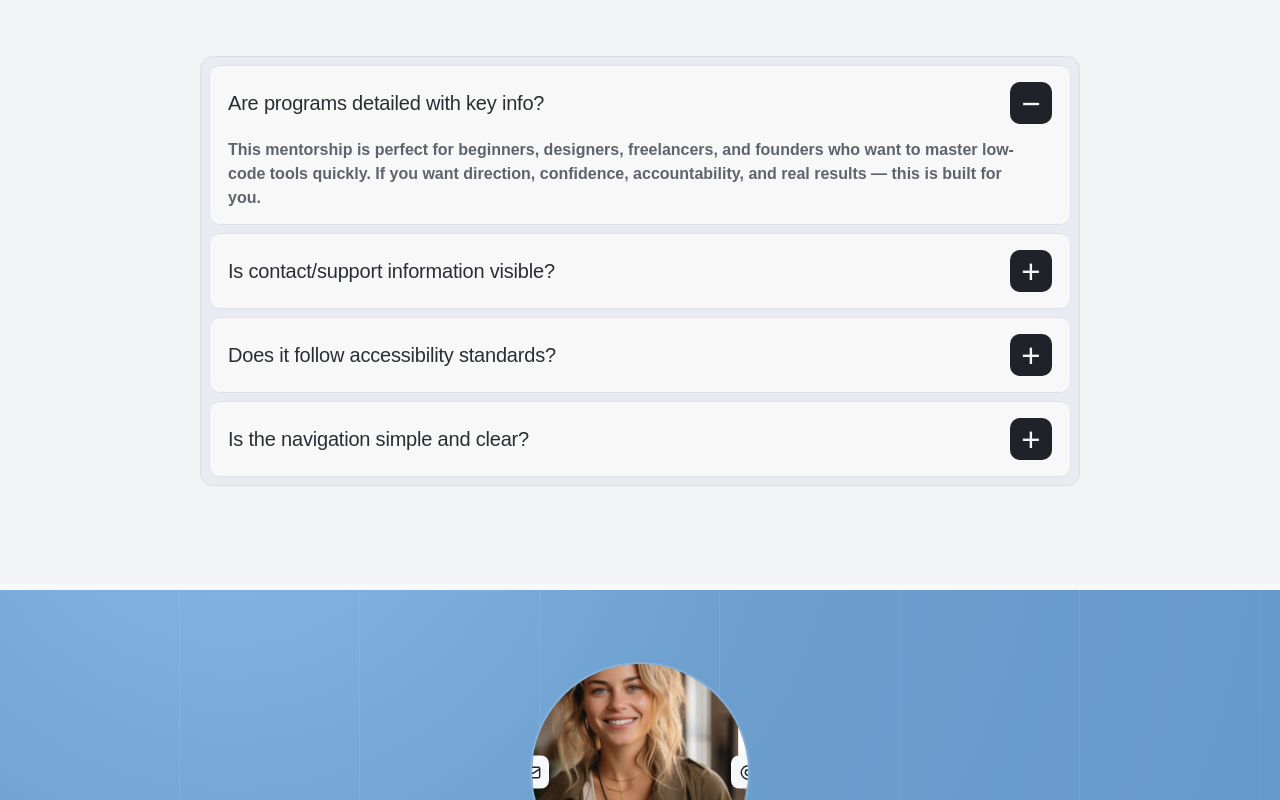
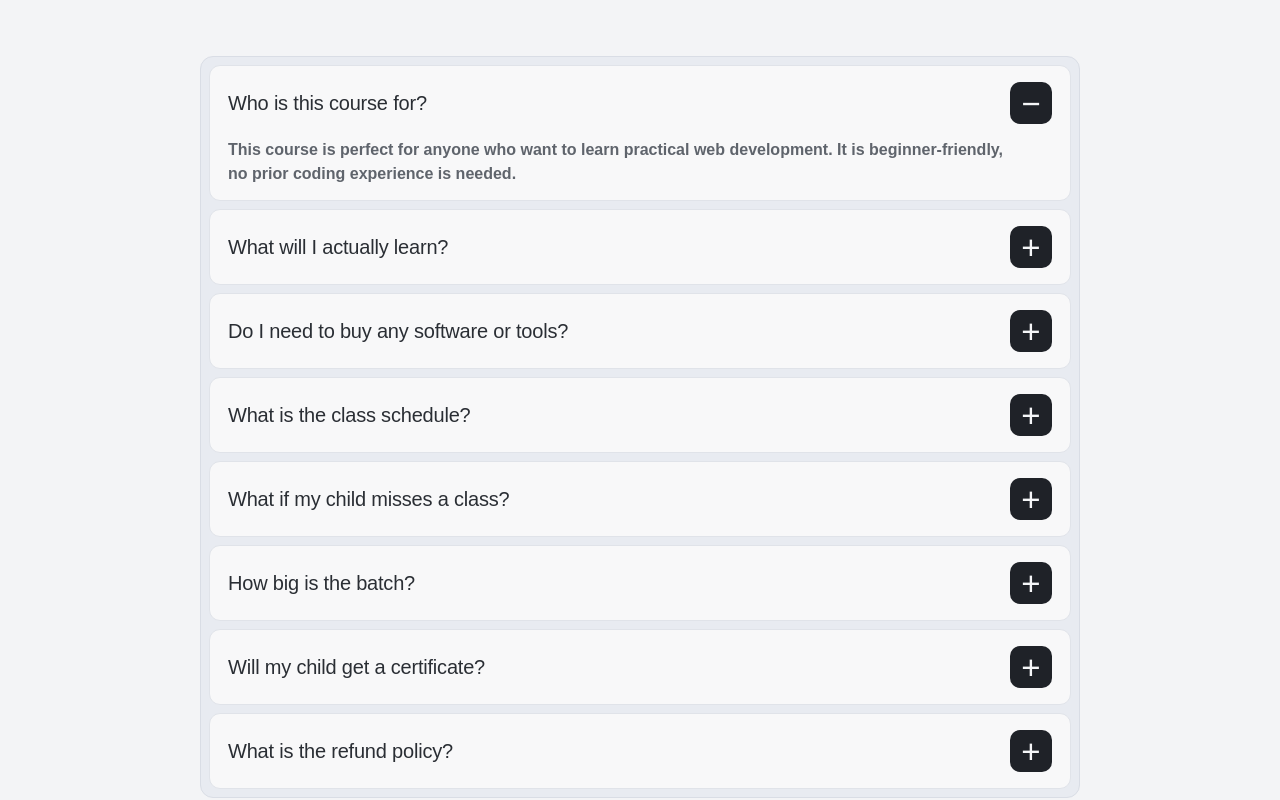
Before and after one commit to Gautham28/localhost-classes, a React (Vite) app: page / in a window 1280 px wide. Shown: the part 6420-7220 px from the top of the page. Built offline with nearby package versions, Linux system fonts and the light colour scheme; a web font is replaced by a local one.

Commit message:
added content to FAQ section

```diff
--- a/src/App.css
+++ b/src/App.css
@@ -1189,6 +1189,7 @@ body {
   font-size: 16px;
   line-height: 1.5;
   font-weight: 600;
+  white-space: pre-line;
 }
 
 .footer-section {
--- a/src/components/Faq.jsx
+++ b/src/components/Faq.jsx
@@ -2,24 +2,44 @@ import { useState } from 'react'
 
 const faqItems = [
   {
-    question: 'Are programs detailed with key info?',
+    question: 'Who is this course for?',
     answer:
-      'This mentorship is perfect for beginners, designers, freelancers, and founders who want to master low-code tools quickly. If you want direction, confidence, accountability, and real results — this is built for you.',
+      'This course is perfect for anyone who want to learn practical web development. It is beginner-friendly, no prior coding experience is needed.',
   },
   {
-    question: 'Is contact/support information visible?',
+    question: 'What will I actually learn?',
     answer:
-      'Yes. You will get direct contact details and support channels so you can ask questions and stay unblocked throughout the program.',
+      'Your child will learn HTML, CSS, JavaScript, Git & GitHub, and how to deploy live websites. By the end of 8 weeks, they will have built and deployed 4 real projects — a Personal Portfolio, Interactive Quiz Game, Goa Tourism Landing Page, and a Smart To-Do List App.',
   },
   {
-    question: 'Does it follow accessibility standards?',
+    question: 'Do I need to buy any software or tools?',
     answer:
-      'The training follows clear design principles that prioritize readability, structure, and usability so projects are easier for all users to navigate.',
+      'No. Everything is completely free.\n• A laptop/desktop\n• Stable internet connection\n• VS Code (free editor)',
   },
   {
-    question: 'Is the navigation simple and clear?',
+    question: 'What is the class schedule?',
     answer:
-      'Absolutely. We focus on straightforward site architecture and intuitive navigation patterns users can understand in seconds.',
+      'Classes are held twice a week:\n• Every Saturday and Sunday\n• Duration: 75–90 minutes per class\n• Timings will be decided based on the batch (evening slots preferred)',
+  },
+  {
+    question: 'What if my child misses a class?',
+    answer:
+      'All classes are recorded and shared with students. They can watch the recording anytime and still complete the projects.',
+  },
+  {
+    question: 'How big is the batch?',
+    answer:
+      'We keep batches small (maximum 10–15 students) so every child gets personal attention and doubt clearing.',
+  },
+  {
+    question: 'Will my child get a certificate?',
+    answer:
+      'Yes. Every student receives a Course Completion Certificate along with their own GitHub portfolio link containing 4 live projects.',
+  },
+  {
+    question: 'What is the refund policy?',
+    answer:
+      'Full refund is available if requested before the second class. After that, refunds are case-by-case.',
   },
 ]
 
```
